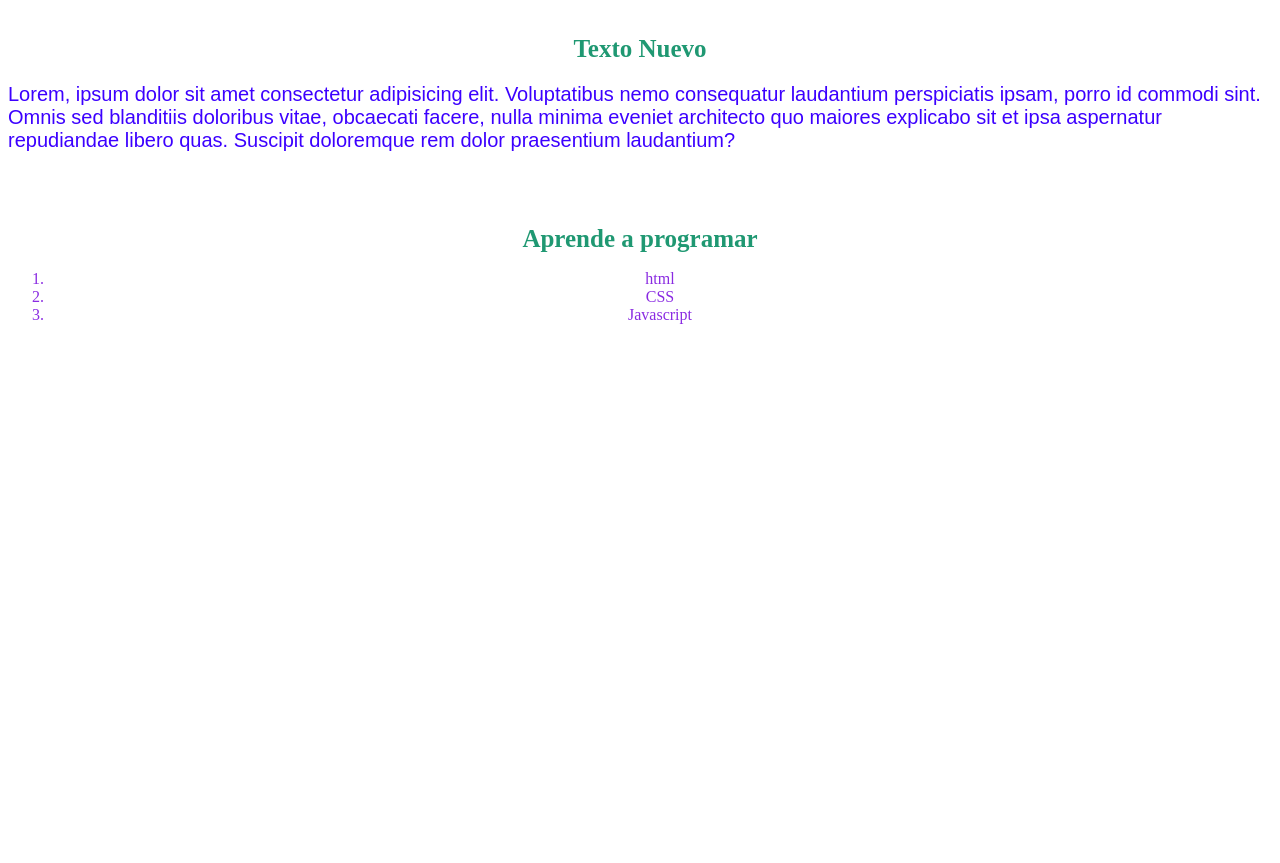
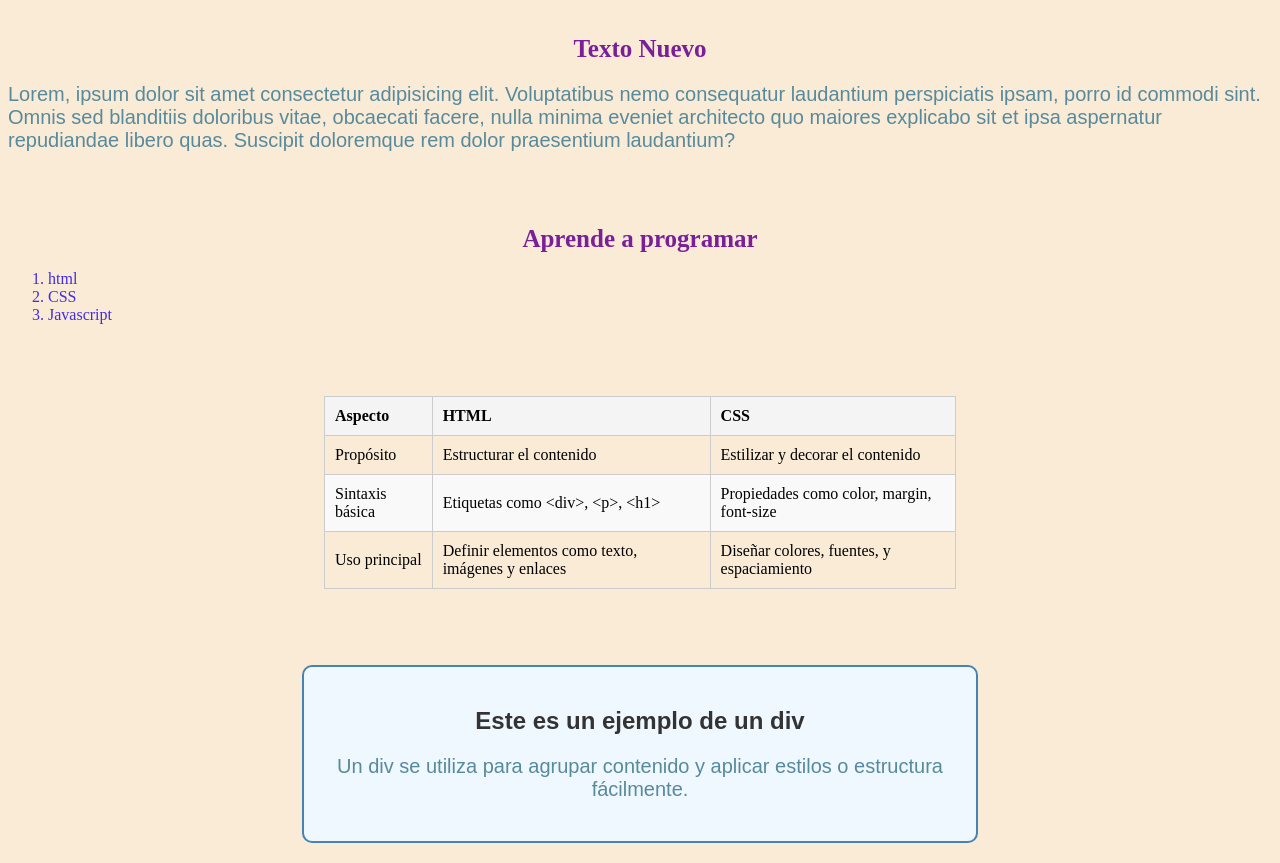
Before and after one commit to OlgaPio/lab_8, a plain HTML site: page index.html in a window 1280 px wide. Shown: the part 268-1131 px from the top of the page. Before the commit the page ends 800 px from the top, so only its background shows below. Drawn offline with Linux system fonts and the light colour scheme.

Commit message:
modificacion index

```diff
--- a/estilos.css
+++ b/estilos.css
@@ -1,5 +1,9 @@
+body{
+    background-color: antiquewhite;
+}
+
 h1{
-    color:rgb(31, 152, 114);
+    color:rgb(122, 31, 152);
     font-size: 25px;
     text-align: center;
 }
@@ -9,13 +13,46 @@ img{
 }
 
 p{
-    color: rgb(60, 0, 255);
+    color: rgb(86, 138, 156);
     font-family: Arial, Helvetica, sans-serif;
     font-size: 20px;
 }
 
 li{
+    text-decoration: none;
+    color: rgb(67, 43, 226);
+}
+
+table {
+    width: 50%;
+    border-collapse: collapse;
+    margin: 20px auto;
+}
+th, td {
+    border: 1px solid #ccc;
+    padding: 10px;
+    text-align: left;
+}
+th {
+    background-color: #f4f4f4;
+    font-weight: bold;
+}
+tr:nth-child(even) {
+    background-color: #f9f9f9;
+}
+
+h2{
     text-align: center;
-    text-decoration: none;
-    color: blueviolet;
 }
+
+.mi-div {
+    background-color: #f0f8ff;
+    border: 2px solid #4682b4;
+    border-radius: 10px;
+    padding: 20px;
+    margin: 20px auto;
+    width: 50%;
+    text-align: center;
+    font-family: Arial, sans-serif;
+    color: #333;
+}
--- a/index.html
+++ b/index.html
@@ -21,6 +21,39 @@
         <li>html</li>
         <li>CSS</li>
         <li>Javascript</li>
-    </ol>
+    </ol><br><br>
+
+    <table>
+        <thead>
+            <tr>
+                <th>Aspecto</th>
+                <th>HTML</th>
+                <th>CSS</th>
+            </tr>
+        </thead>
+        <tbody>
+            <tr>
+                <td>Propósito</td>
+                <td>Estructurar el contenido</td>
+                <td>Estilizar y decorar el contenido</td>
+            </tr>
+            <tr>
+                <td>Sintaxis básica</td>
+                <td>Etiquetas como &lt;div&gt;, &lt;p&gt;, &lt;h1&gt;</td>
+                <td>Propiedades como color, margin, font-size</td>
+            </tr>
+            <tr>
+                <td>Uso principal</td>
+                <td>Definir elementos como texto, imágenes y enlaces</td>
+                <td>Diseñar colores, fuentes, y espaciamiento</td>
+            </tr>
+        </tbody>
+    </table>
+<br><br>
+<div class="mi-div">
+    <h2>Este es un ejemplo de un div</h2>
+    <p>Un div se utiliza para agrupar contenido y aplicar estilos o estructura fácilmente.</p>
+</div>
+
 </body>
 </html>
```
